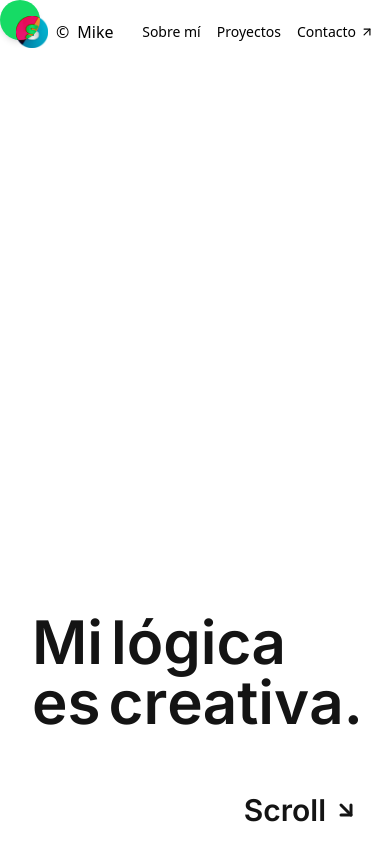
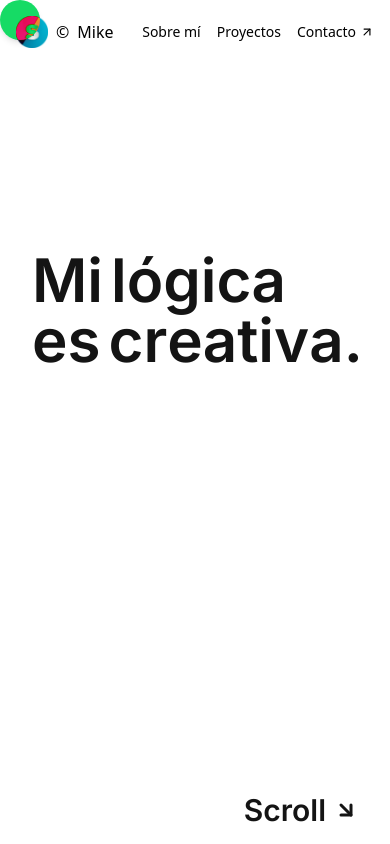
Before and after one commit to mikesspinosa/portfolio, a Next.js app: page / in a window 390 px wide. Shown: the top 844 px of the page. Built offline with nearby package versions, Linux system fonts and the light colour scheme.

Commit message:
fix(ui): adjust hero text position on mobile to avoid overlap

```diff
--- a/src/components/animations/textAnimations/scrollText.tsx
+++ b/src/components/animations/textAnimations/scrollText.tsx
@@ -66,7 +66,7 @@ export function LetterCollision() {
 
   return (
     <div ref={containerRef} className="ml-8 scroll-smooth">
-      <div className="-mt-28 mb-36 flex h-screen flex-col justify-end lg:mb-24">
+      <div className="-mt-28 mb-36 flex h-screen flex-col justify-center md:justify-end lg:mb-24">
         <div className="flex flex-wrap p-0">
           <LetterDisplay word={mi} />
           <div className="w-2 xs:w-4 sm:w-10"></div>
```
